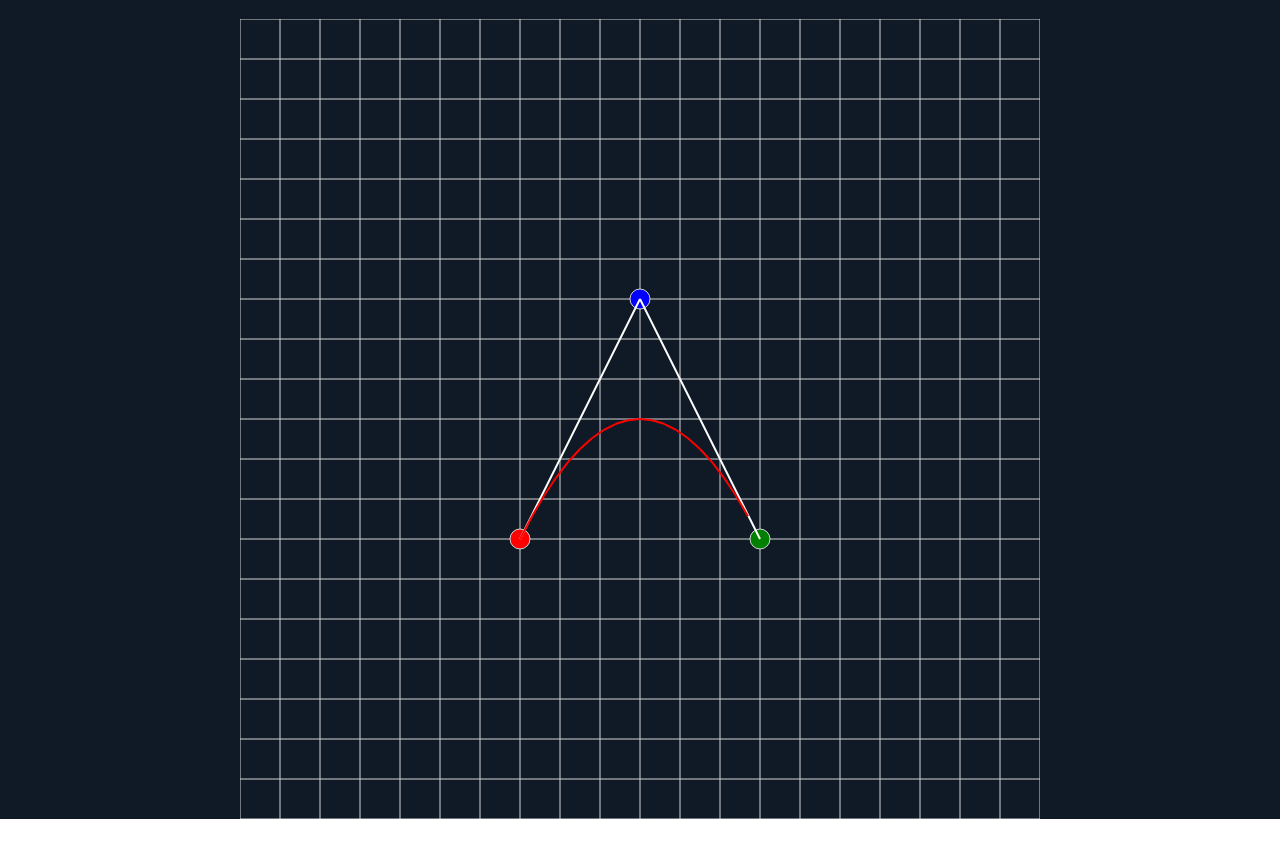
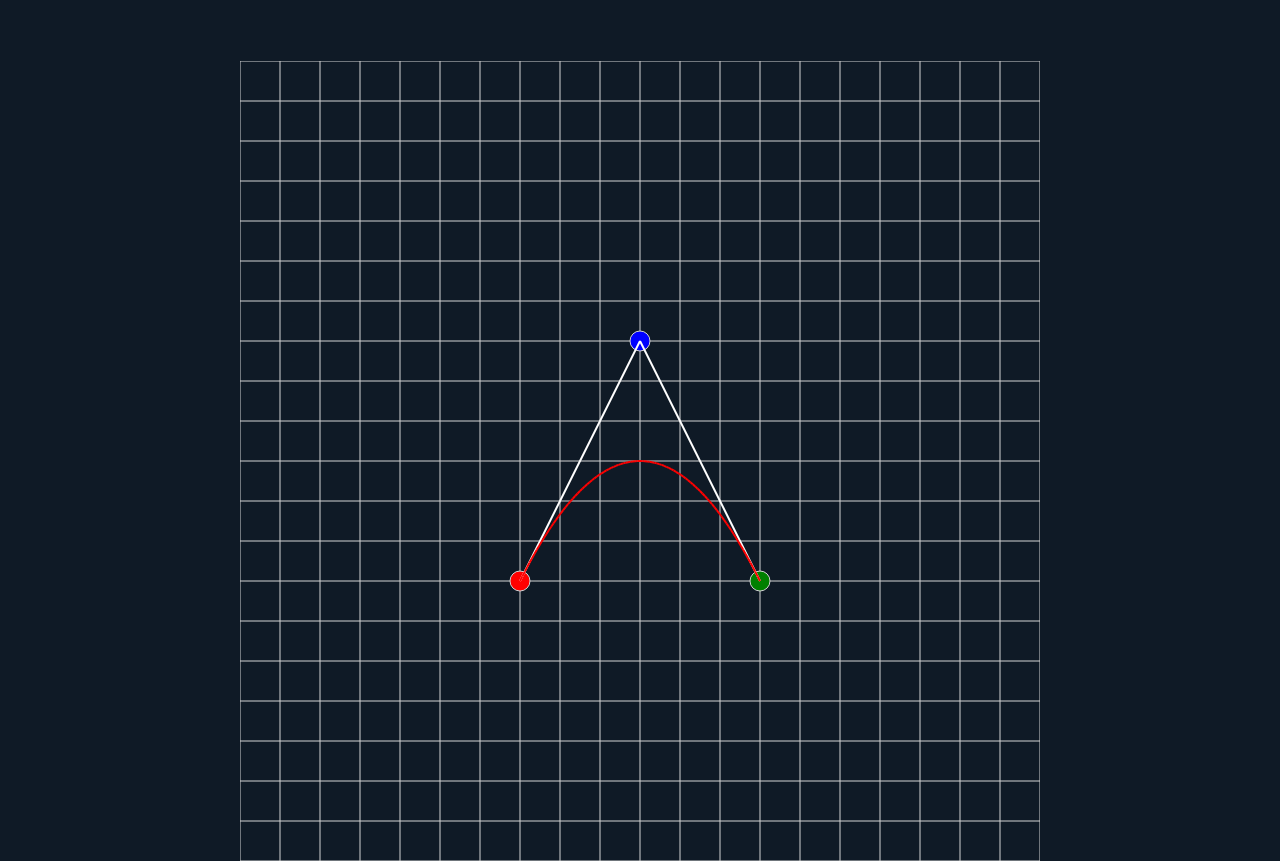
Before and after one commit to trieu-h/bezier, a plain HTML site: page index.html in a window 1280 px wide. Shown: the part 61-922 px from the top of the page. Before the commit the page ends 880 px from the top, so only its background shows below. Drawn offline with nearby package versions, Linux system fonts and the light colour scheme; a small style sheet from the web is missing.

Commit message:
Fix floating point issue

```diff
--- a/index.html
+++ b/index.html
@@ -4,7 +4,6 @@
         <title>Bezier Curve</title>
         <link rel="stylesheet" href="./styles.css">
         <link rel="stylesheet" href="https://pvinis.github.io/iosevka-webfont/3.4.1/iosevka.css">
-        <script src='https://cdn.jsdelivr.net/npm/big.js@6.2.1/big.min.js'></script>
     </head>
     <body>
         <div class="container">
--- a/script.js
+++ b/script.js
@@ -112,10 +112,13 @@ var BezierCanvas = /** @class */ (function () {
         this.drawLine(redCircle.v, blueCircle.v, 'white', 2);
         this.drawLine(blueCircle.v, greenCircle.v, 'white', 2);
         var prevV = null;
-        for (var t = 0; t <= 1; t += 0.05) {
-            var l1 = this.lerp(redCircle.v, blueCircle.v, t);
-            var l2 = this.lerp(blueCircle.v, greenCircle.v, t);
-            var l3 = this.lerp(l1, l2, t);
+        var steps = 100;
+        // If step is 0.01, we will have floating precision issue
+        // Do t/steps like this will prevent it
+        for (var t = 0; t <= steps; t += 1) {
+            var l1 = this.lerp(redCircle.v, blueCircle.v, t / steps);
+            var l2 = this.lerp(blueCircle.v, greenCircle.v, t / steps);
+            var l3 = this.lerp(l1, l2, t / steps);
             if (prevV) {
                 this.drawLine(prevV, l3, 'red', 2);
             }
--- a/styles.css
+++ b/styles.css
@@ -1,5 +1,5 @@
 body, html {
-    height: 100vh;
+    min-height: 100vh;
     margin: 0;
     padding: 0;
     color: white;
@@ -13,3 +13,7 @@ body, html {
     flex-direction: column;
     align-items: center;
 }
+
+h1 {
+    margin-bottom: 4rem;
+}
--- a/tsconfig.json
+++ b/tsconfig.json
@@ -6,6 +6,5 @@
     "forceConsistentCasingInFileNames": true,            /* Ensure that casing is correct in imports. */
     "strict": true,                                      /* Enable all strict type-checking options. */
     "skipLibCheck": true                                 /* Skip type checking all .d.ts files. */
-  },
-  "include": [ "big.d.ts" ]
+  }
 }
```
Also changed, not shown: script.ts (+7 -4 lines).
